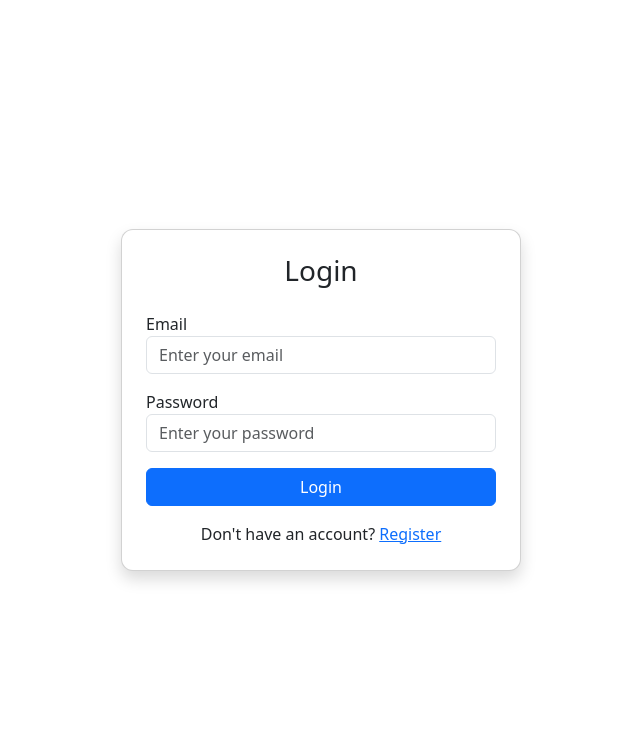
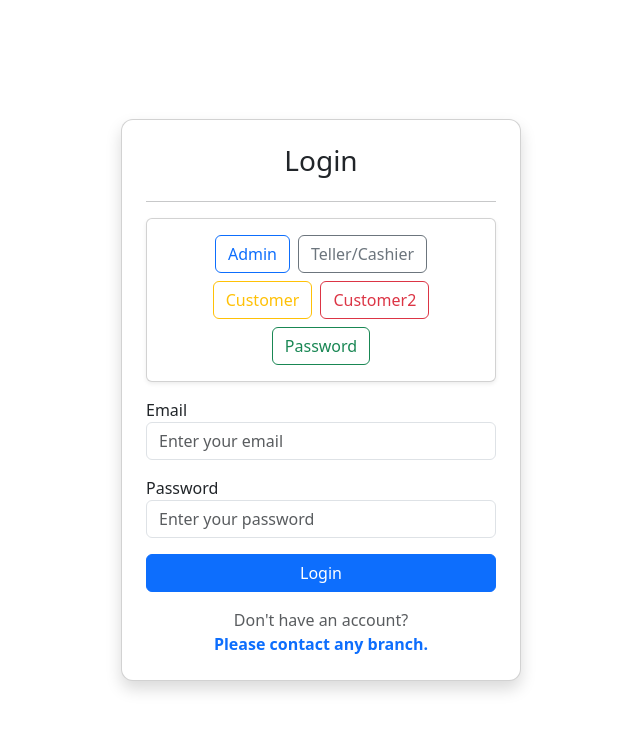
Before and after one commit to sohelr-dev/vue-laravel-banking-system-project, a Vue app in the folder banking-system/: page /login in a window 1280 px wide. Shown: the top 730 px of the page, without its empty margins (319-959 px from the left). Built offline with nearby package versions, Linux system fonts and the light colour scheme; the HTML template or start-up script is replaced by a standard one.

Commit message:
update login page

```diff
--- a/banking-system/src/components/view/auth/Login.vue
+++ b/banking-system/src/components/view/auth/Login.vue
@@ -38,9 +38,31 @@ import { useRouter } from 'vue-router';
 </script>
 <template>
   <div class="container d-flex justify-content-center align-items-center min-vh-100">
+
+
     <div class="card shadow p-4 login-card">
 
-      <h3 class="text-center mb-4">Login</h3>
+      <h3 class="text-center mb-2">Login</h3>
+      <hr>
+      <div class="card mb-3 p-3 shadow-sm">
+        <div class="d-flex flex-wrap justify-content-center gap-2">
+          <button class="btn btn-outline-primary rounded" @click="form.email = 'admin@gmail.com'">
+            Admin
+          </button>
+          <button class="btn btn-outline-secondary rounded" @click="form.email = 'rupon@gmail.com'">
+            Teller/Cashier
+          </button>
+          <button class="btn btn-outline-warning rounded" @click="form.email = 'habibur@gmail.com'">
+            Customer
+          </button>
+          <button class="btn btn-outline-danger rounded" @click="form.email = 'mahedi@gmail.com'">
+            Customer2
+          </button>
+          <button class="btn btn-outline-success rounded" @click="form.password = '123123123'">
+            Password
+          </button>
+        </div>
+      </div>
 
       <form @submit.prevent="handleLogin">
 
@@ -68,8 +90,10 @@ import { useRouter } from 'vue-router';
         <button type="submit" class="btn btn-primary w-100">Login</button>
       </form>
       <div class="text-center mt-3">
-        Don't have an account? <router-link to="/register">Register</router-link>
-      </div>
+        <span class="text-muted">Don't have an account?</span>
+        <br />
+        <span class="fw-semibold text-primary">Please contact any branch.</span>
+    </div>
     </div>
   </div>
 </template>
```
